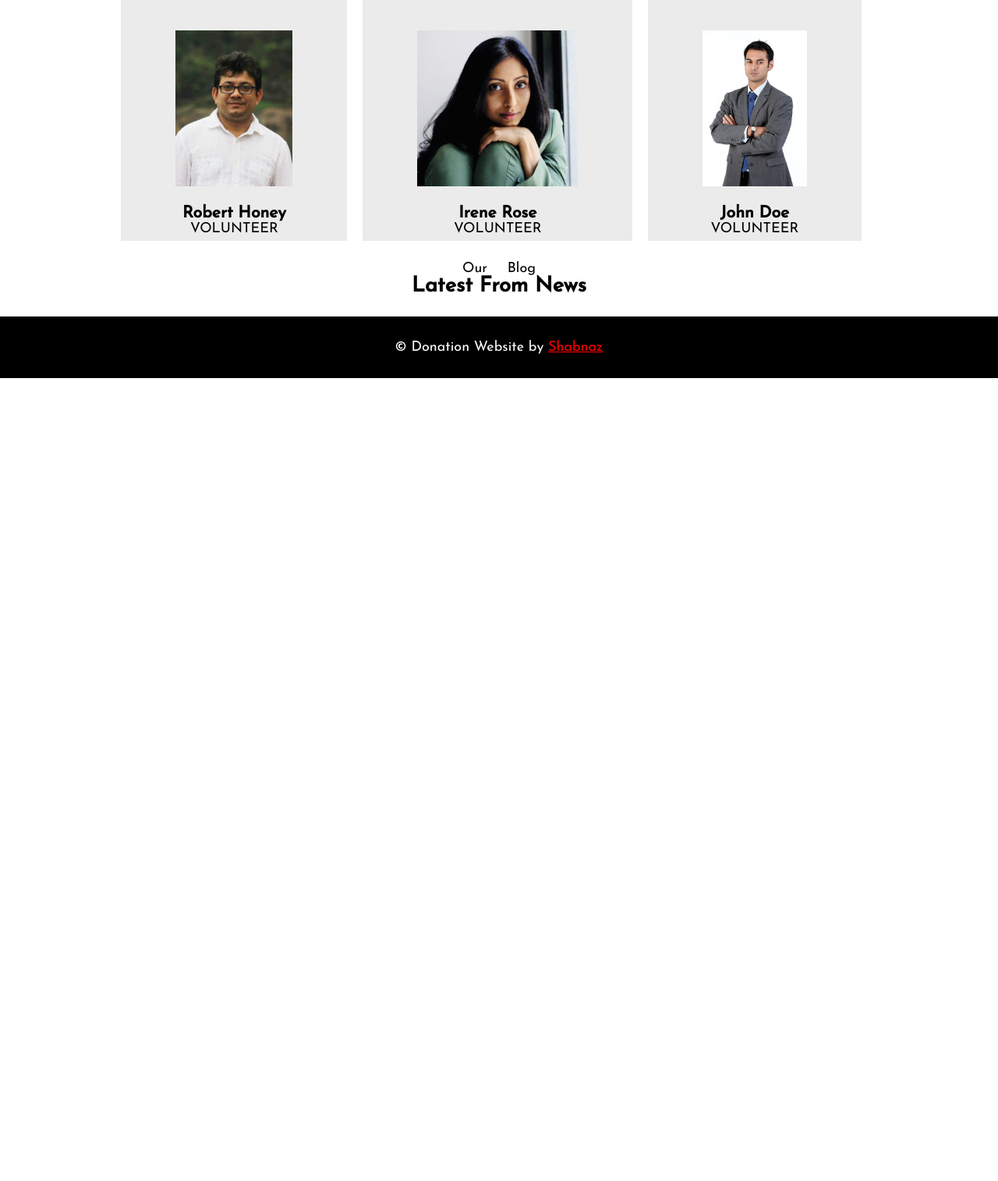
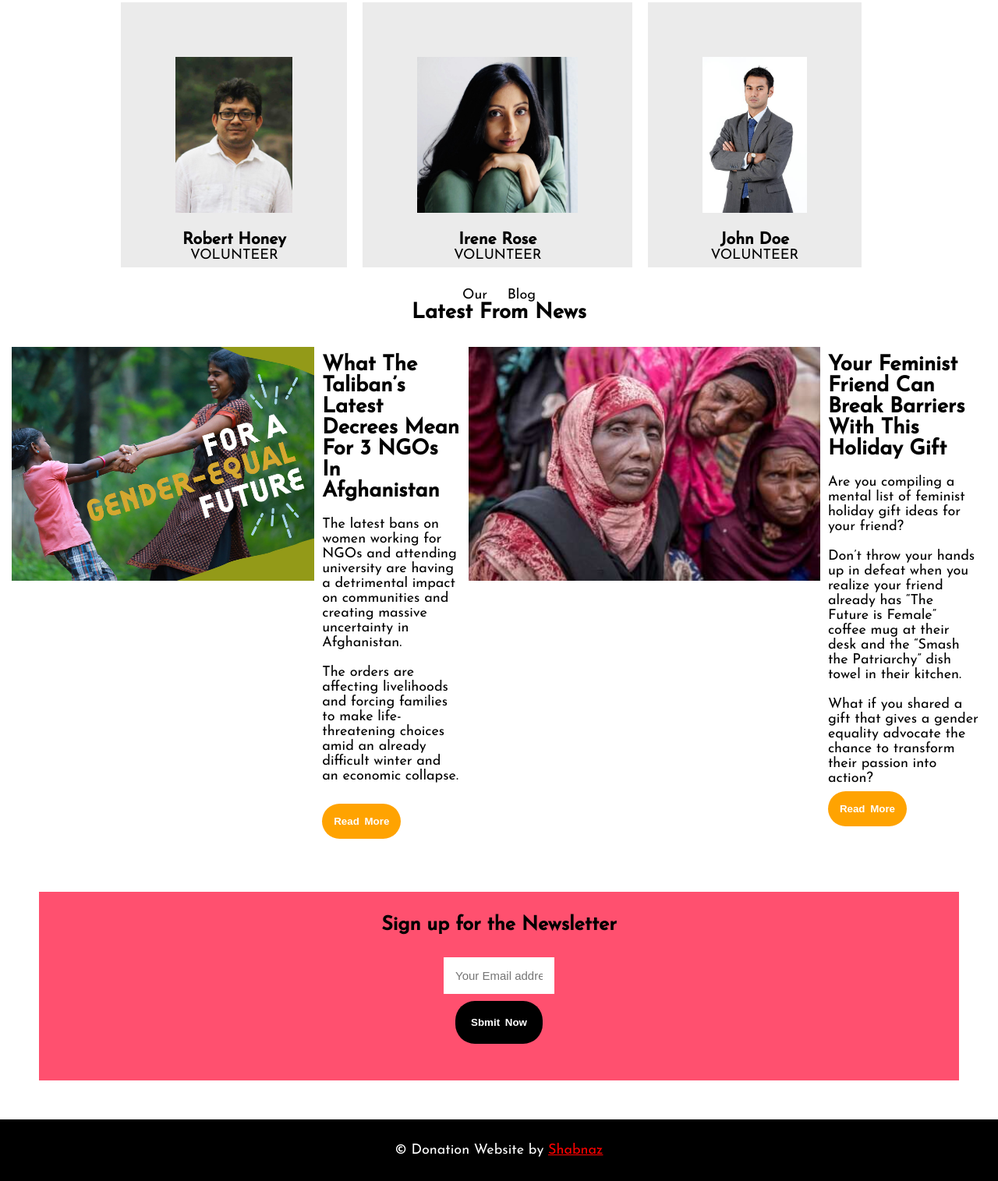
Before and after one commit to Shabnaz21/Donation-site, a plain HTML site: page index.html in a window 1280 px wide. Shown: the part 2204-3719 px from the top of the page at 78% size. Before the commit the page ends 2689 px from the top, so only its background shows below. Drawn offline with Linux system fonts and the light colour scheme.

Commit message:
second commit

```diff
--- a/index.html
+++ b/index.html
@@ -109,6 +109,35 @@
         <div class="team_member"><p>Our Blog</p></div><div class=""><h2><strong>Latest From News</strong></h2></div>
     </div>
    </section>
+   <section class="Blog">
+    <div class="feature">
+        <div class="feature-blog">
+            <div class="feature-image"><img src="images/blog0.jpg" alt="" weight="200px"height="300px"></div>
+            <div class="feature-row">
+                <h2><strong>What The Taliban’s Latest Decrees Mean For 3 NGOs In Afghanistan</strong></h2><br>
+                <p>The latest bans on women working for NGOs and attending university are having a detrimental impact on communities and creating massive uncertainty in Afghanistan. <br><br>The orders are affecting livelihoods and forcing families to make life-threatening choices amid an already difficult winter and an economic collapse.</p><br>
+                <button class="donate_button1"><strong>Read More</strong></button>
+            </div>
+            <div class="feature-image"><img src="images/blog1.jpg" alt="" weight="200px"height="300px"></div>
+            <div class="feature-row">
+                <h2><strong>Your Feminist Friend Can Break Barriers With This Holiday Gift</strong></h2><br>
+                <p>Are you compiling a mental list of feminist holiday gift ideas for your friend?<br><br>Don’t throw your hands up in defeat when you realize your friend already has “The Future is Female” coffee mug at their desk and the “Smash the Patriarchy” dish towel in their kitchen.</p><br>
+                <p>What if you shared a gift that gives a gender equality advocate the chance to transform their passion into action?</p>
+                <button class="donate_button1"><strong>Read More</strong></button>
+            </div>
+        </div>
+    </div>
+   </section>
+   <!---nEWSLETTER-->
+   <section class="Newsletter">
+    <div class="Newsletter">
+        <div class="news">
+            <h3><strong>Sign up for the Newsletter</strong></h3><br>
+            <input type="text" id="input-amount" placeholder="Your Email address"><br>
+            <button class="donate_button2"><strong>Sbmit Now</strong></button>
+        </div>
+    </div>
+   </section>
 
     <footer>
         <p><small></small>&copy; Donation Website by <a href="https://github.com/Shabnaz21" target="_blank" rel="noreferrer noopener">Shabnaz</a></small></p>
--- a/style.css
+++ b/style.css
@@ -142,6 +142,7 @@ a:hover {
     justify-content: center;
     margin: 20px;
     align-items: center;
+
 }
 .plan{
     background-color: #EBEBEB;
@@ -151,15 +152,22 @@ a:hover {
     cursor: pointer;
     text-align: center;
     height: 200px;
+    margin-bottom: 20px;
 }
 .galary{
     text-align: center;
-    margin: 2%;
+    margin: 1%;
+}
+.galary h2{
+    font-size: 30px;
 }
 .image-row{
     display: flex;
     text-align: center;
     justify-content: center
+}
+.image-galary{
+    margin-top: 20px;
 }
 .image-row img {
     width: 19%;
@@ -170,10 +178,10 @@ a:hover {
 .team_member{
     word-spacing: 20px;
 }
+
 .team{
     text-align: center;
     margin-bottom: 2%;
-
 }
 .author{
     background-color: #EBEBEB;
@@ -185,3 +193,42 @@ a:hover {
     height: 200px;
 
 }
+.feature-blog{
+    text-align: left;
+    display: flex;
+    margin: 10px;
+    padding: 5px;
+}
+
+.feature-row {
+    padding: 5px;
+    margin: 5px;
+    text-align: left;
+    align-items: center;
+}
+
+.news{
+    text-align: center;
+    align-items: center;
+    background-color: #FF506F;
+    margin: 50px;
+    padding: 30px;
+}
+.news h3{
+    font-size: 25px;
+}
+
+.donate_button2{
+    background-color:black;
+    color: white;
+    margin-top: 7px;
+    padding: 20px;
+    word-spacing: 3px;
+    border-radius: 25px;
+    border: none;
+    margin-bottom: 1.5%;
+}
+.donate_button2:hover {
+    background-color: #FFA301;
+    color: black;
+}
```
Also changed, not shown: images/blog0.jpg (added), images/blog1.jpg (added).
